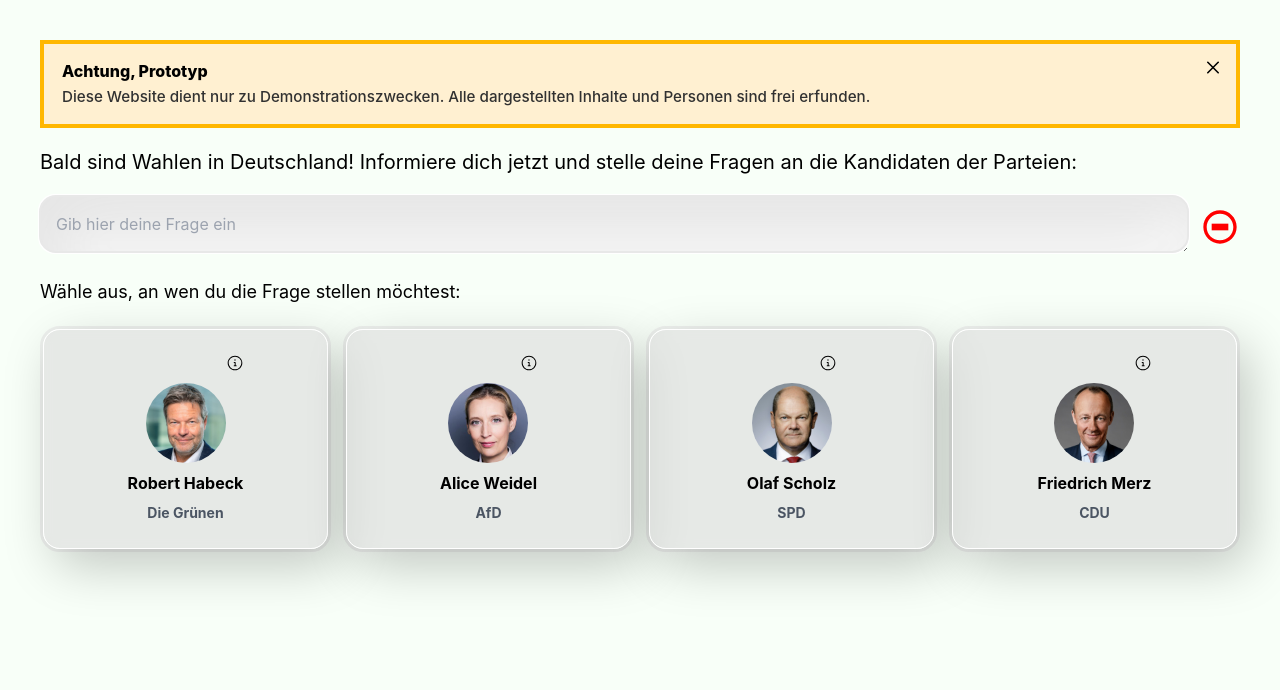
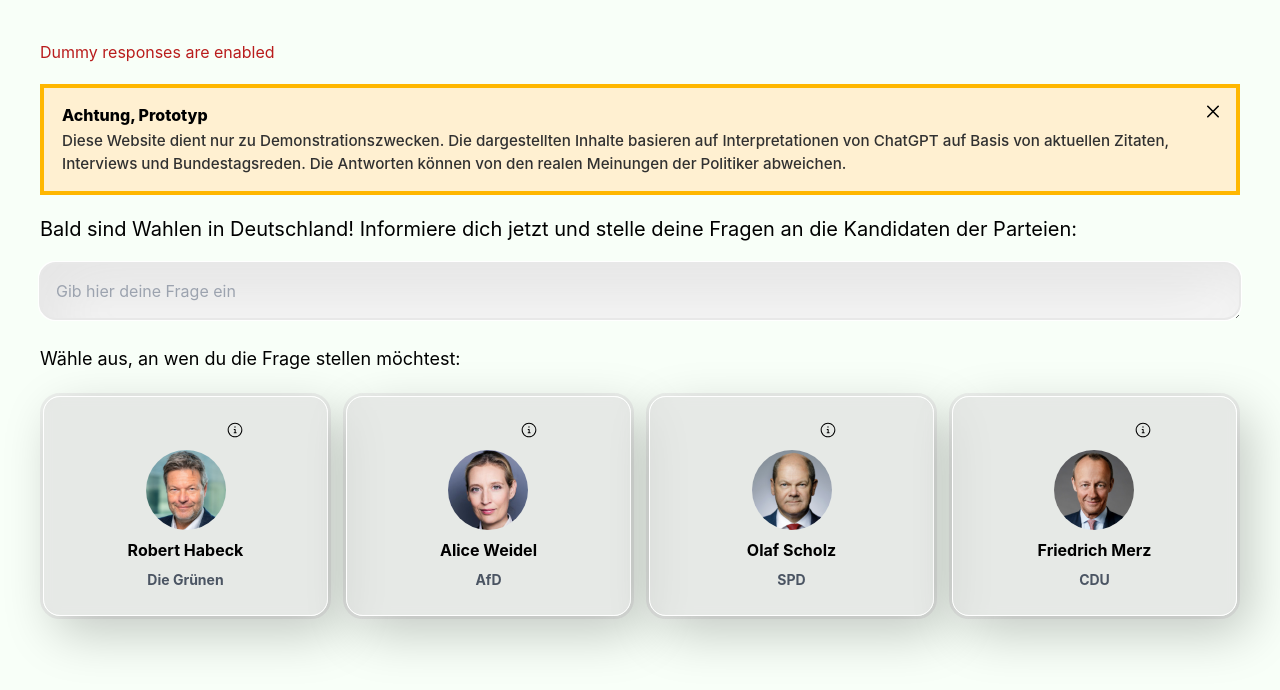
Before and after one commit to potpiejimmy/ask-a-person, a React (Create React App) app: page / in a window 1280 px wide. Shown: the top 690 px of the page. Built offline with nearby package versions, Linux system fonts and the light colour scheme.

Commit message:
removed check icons, changed disclaimer

```diff
--- a/src/App.tsx
+++ b/src/App.tsx
@@ -2,8 +2,6 @@ import React from 'react';
 import AskAPi from './api/AskApi';
 import './App.css';
 import { Checkbox } from './components/Checkbox';
-import { FaRegCheckCircle } from "react-icons/fa";
-import { BiNoEntry } from "react-icons/bi";
 import { IoHourglassOutline } from "react-icons/io5";
 import Disclaimer from './components/Disclaimer';
 
@@ -13,7 +11,7 @@ interface PersonContext {
   response: string;
 }
 
-const DUMMY_RESPONSES = false;
+const DUMMY_RESPONSES = true;
 
 function App() {
 
@@ -141,9 +139,7 @@ function App() {
           <textarea readOnly={loading} autoFocus onKeyDown={onkeydown} value={question} onChange={e=>setQuestion(e.target.value)}
                  name="text" id="question" className="input" placeholder="Gib hier deine Frage ein"></textarea>
         </p>
-        <div>
-          {loading ? <IoHourglassOutline size={40}/> : (isQuestionValid() ? <FaRegCheckCircle size={40} color='green'/> : <BiNoEntry size={40} color='red'/>)}
-        </div>
+        {loading && <IoHourglassOutline size={40}/>}
       </div>
 
       {checkResult.length > 0 && !loading && !isQuestionValid() && <div className="text-red-700">Die eingegebene Frage ist leider nicht gültig.</div>}
--- a/src/components/Disclaimer.tsx
+++ b/src/components/Disclaimer.tsx
@@ -13,7 +13,7 @@ export default function Disclaimer(props: DisclaimerProps) {
                 <div className="text-content">
                     <p className="alertcard-heading">Achtung, Prototyp</p>
                     <p className="alertcard-content">
-                    Diese Website dient nur zu Demonstrationszwecken. Alle dargestellten Inhalte und Personen sind frei erfunden.
+                    Diese Website dient nur zu Demonstrationszwecken. Die dargestellten Inhalte basieren auf Interpretationen von ChatGPT auf Basis von aktuellen Zitaten, Interviews und Bundestagsreden. Die Antworten können von den realen Meinungen der Politiker abweichen.
                     </p>
                     {/*<a href="#" className="alertcard-link">Mehr Infos</a>*/}
                     <button className="exit-btn" onClick={()=>props.onClick()}>
```
